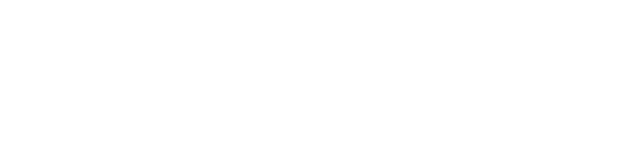
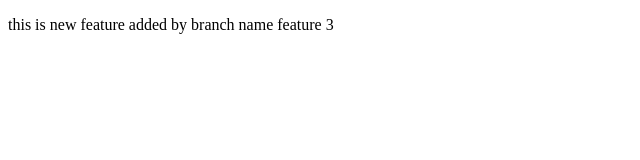
Before and after one commit to Rajukisan8546/demo-repo, a plain HTML site: page index.html in a window 1280 px wide. Shown: the whole page, without its empty margins (0-640 px from the left). Drawn offline with Linux system fonts and the light colour scheme.

Commit message:
added paragraph in feture 3

```diff
--- a/index.html
+++ b/index.html
@@ -6,6 +6,6 @@
     <title>Document</title>
 </head>
 <body>
-
+    <p>this is new feature added by branch name feature 3</p>
 </body>
 </html>
```
